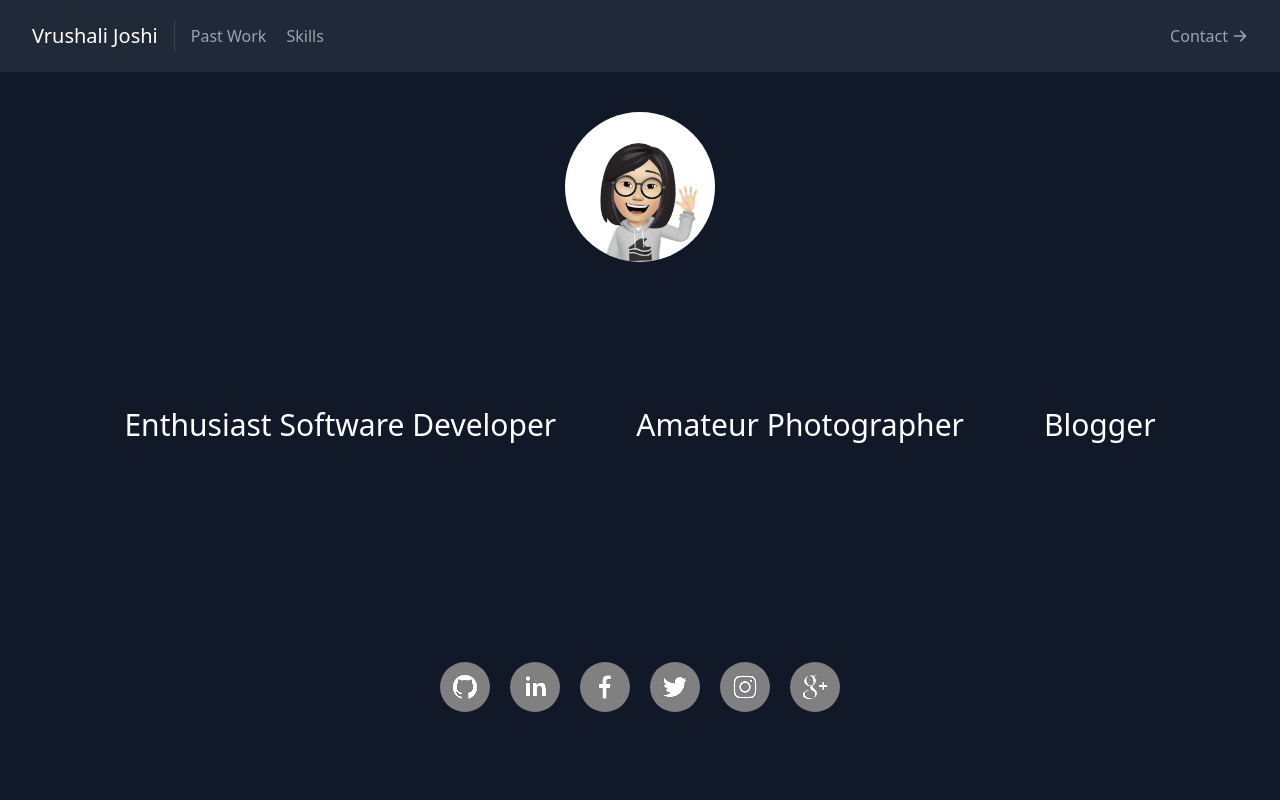
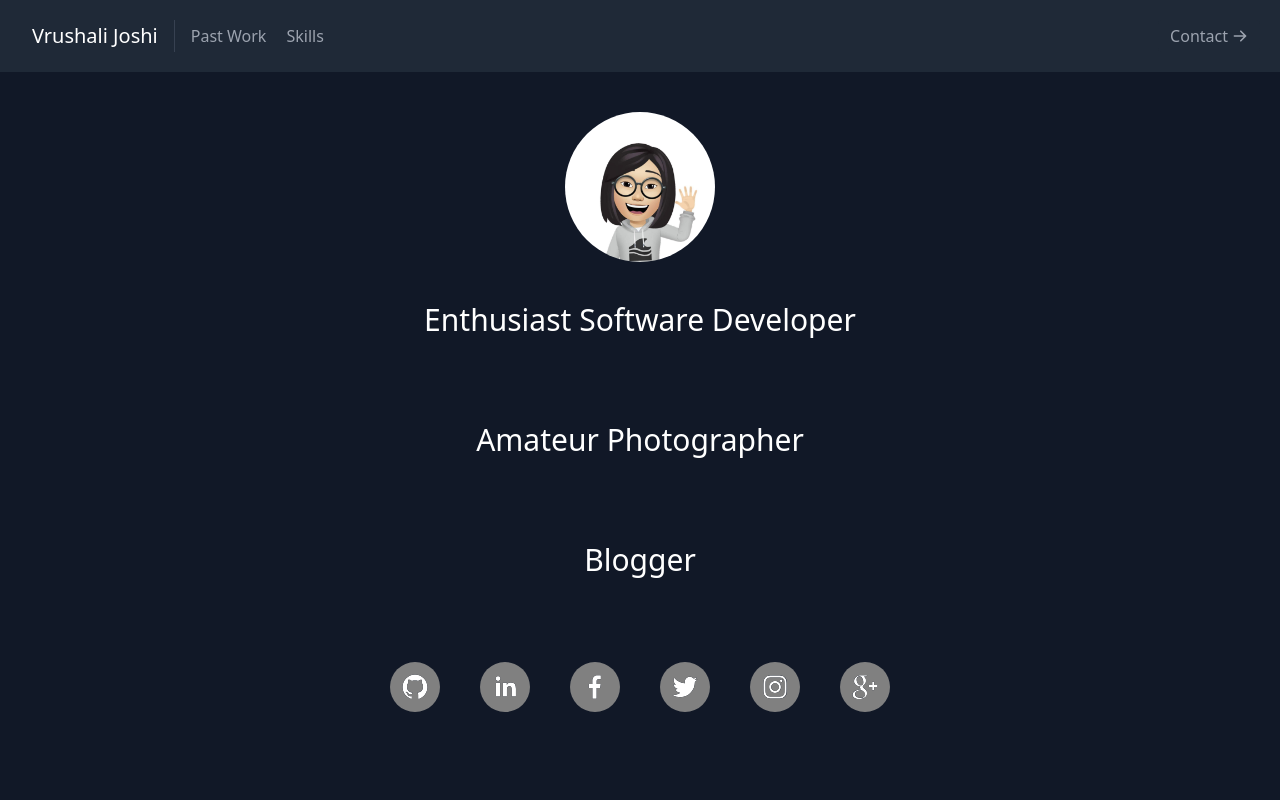
Before and after one commit to vrishadrockstar/portfolio, a React (Create React App) app: page / in a window 1280 px wide. Shown: the top 800 px of the page. Built offline with nearby package versions, Linux system fonts and the light colour scheme.

Commit message:
Responsive design

```diff
--- a/tailwind.config.js
+++ b/tailwind.config.js
@@ -3,7 +3,7 @@ module.exports = {
   theme: {
     extend: {
       screens: {
-        sh: { raw: "(max-height: 800px),(max-width:300px)" },
+        sh: { raw: "(max-height: 630px),(max-width:350px)" },
       },
     },
   },
```
